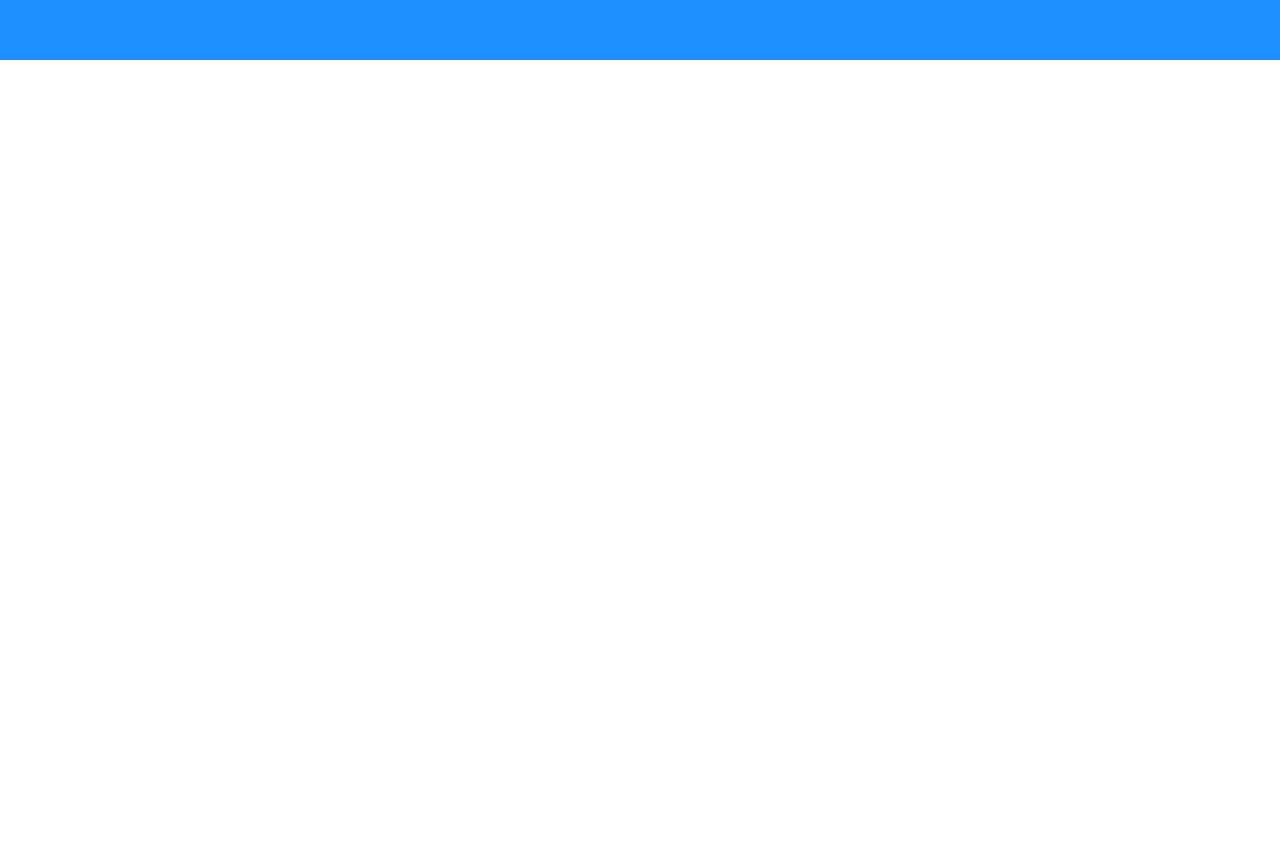
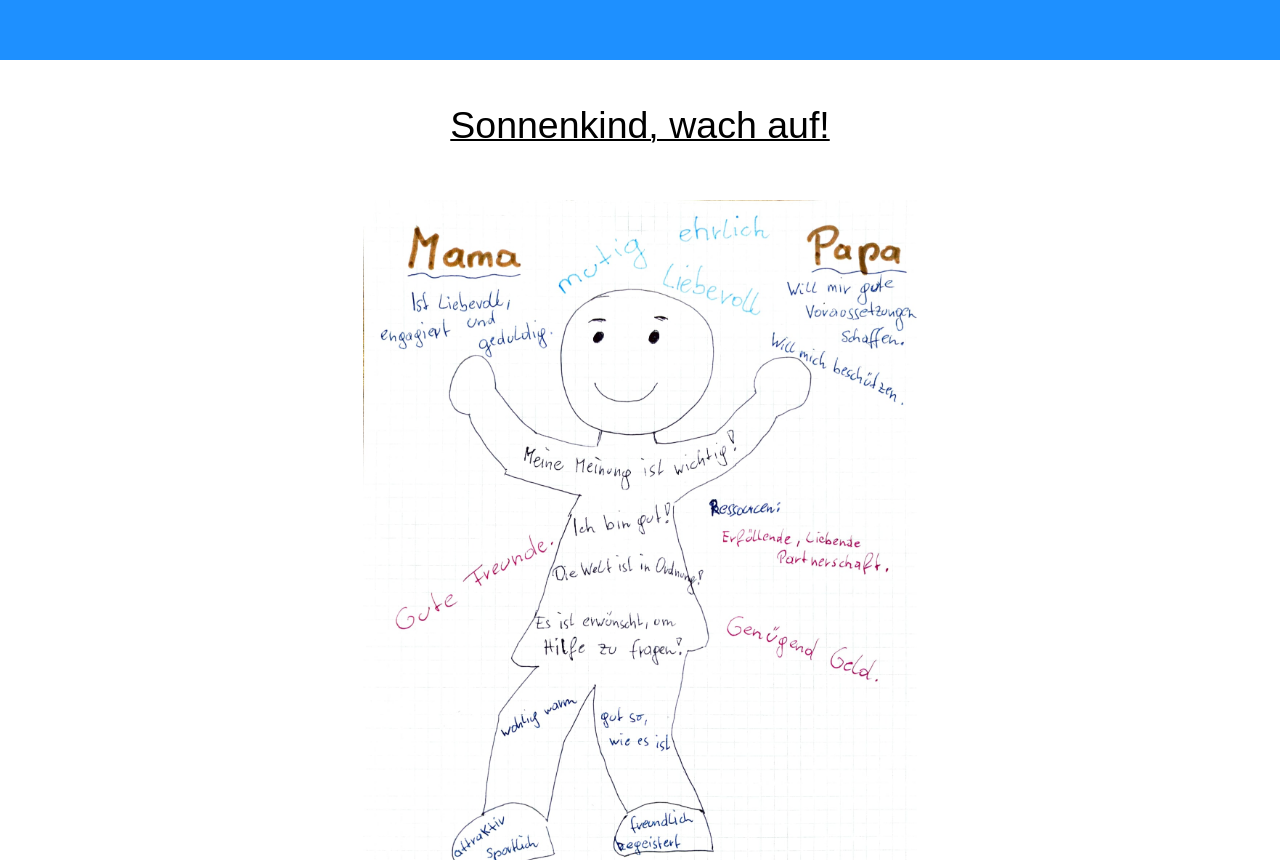
Before and after one commit to bergmichl/morgenritual, a plain HTML site: page index.html in a window 1280 px wide. Shown: the part 6340-7200 px from the top of the page. Before the commit the page ends 6400 px from the top, so only its background shows below. Drawn offline with Linux system fonts and the light colour scheme.

Commit message:
added page Sonnenkind

```diff
--- a/index.html
+++ b/index.html
@@ -81,7 +81,14 @@
     <ul>
       <li>Bewegen</li>
       <li>Wasser trinken</li>
+      <a class="go-right" href="#page-9"><i class="fas fa-chevron-right"></i></a>
     </ul>
+  </section>
+
+  <section id="page-9" class="page">
+    <a class="go-left" href="#page-8"><i class="fas fa-chevron-left"></i></a>
+    <h1 class="more-space">Sonnenkind, wach auf!</h1>
+    <img class="fill-screen" src="./img/Sonnenkind.jpg" alt="Bild vom Sonnenkind">
   </section>
 
 
--- a/style.css
+++ b/style.css
@@ -20,6 +20,7 @@
 #page-6 { background: var(--page-6-bg); }
 #page-7 { background: var(--page-7-bg); }
 #page-8 { background: var(--page-8-bg); }
+#page-9 { color: black; }
 
 /* Global & Desktop*/
 *, *::after, *::before {
@@ -50,6 +51,11 @@ h1 {
 }
 h1.more-text {
   padding-top: 20vh;
+  margin-bottom: 2rem;
+}
+
+h1.more-space {
+  padding-top: 5vh;
   margin-bottom: 2rem;
 }
 
@@ -112,6 +118,10 @@ img {
   margin: 1rem auto 0 auto;
 }
 
+img.fill-screen {
+  max-height: 100%;
+}
+
 ul {
   display: inline-block;
   text-align: start;
```
Also changed, not shown: img/Sonnenkind.jpg (added).
